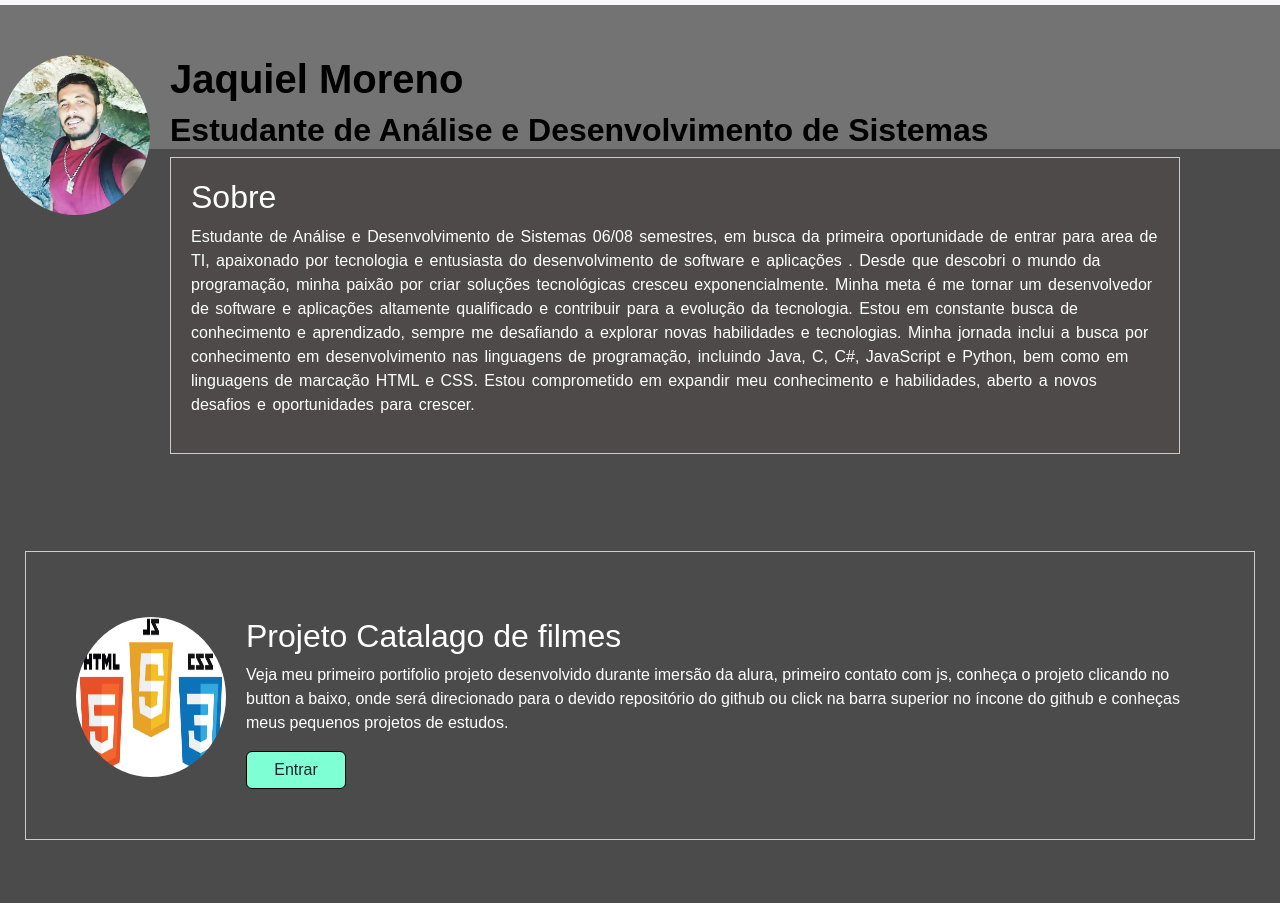
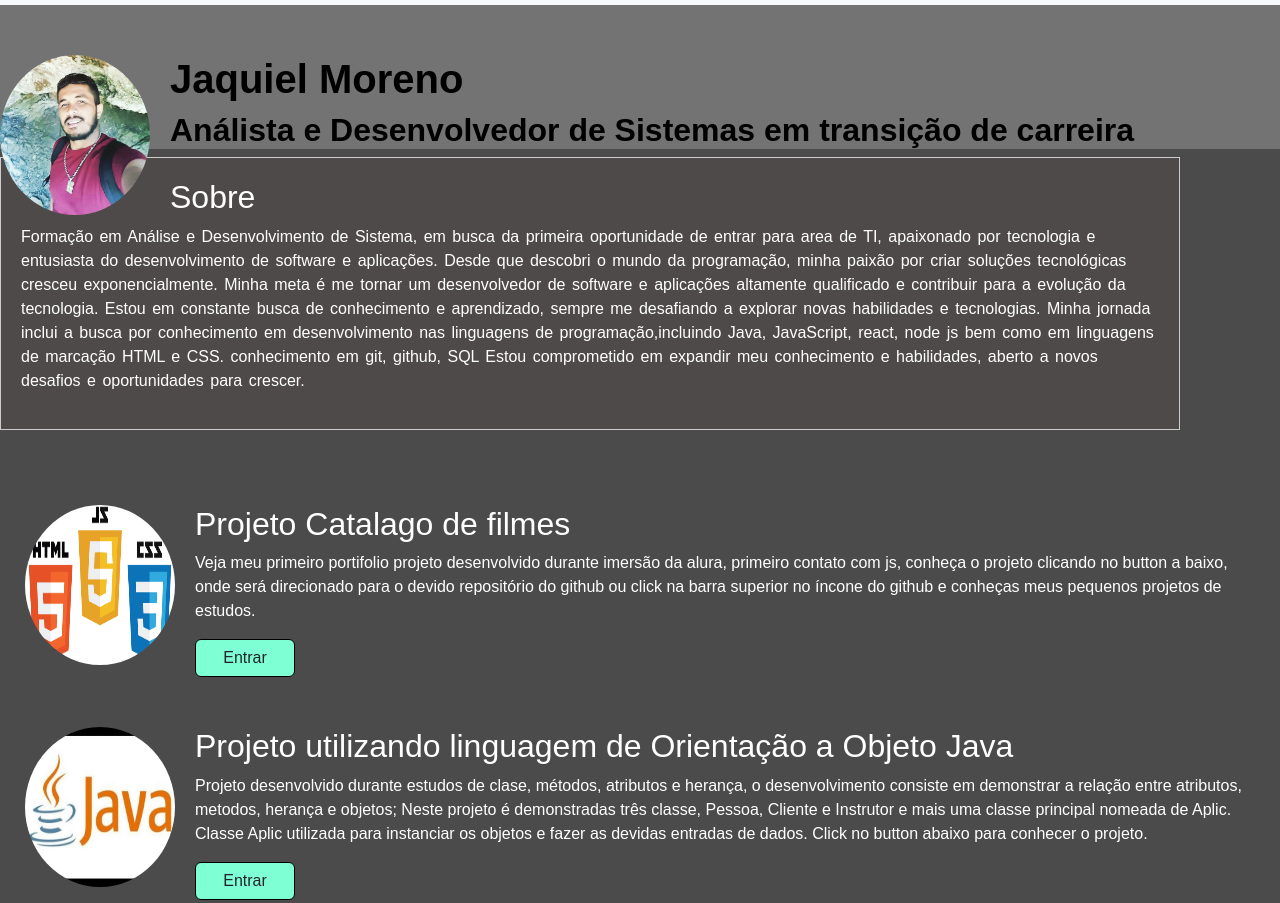
Before and after one commit to Jaquiel-Moreno/Portifolio, a plain HTML site: page index.html in a window 1280 px wide. Shown: the part 51-954 px from the top of the page. Drawn offline with nearby package versions, Linux system fonts and the light colour scheme.

Commit message:
Atualizacao, 22062025

```diff
--- a/index.css
+++ b/index.css
@@ -7,17 +7,17 @@
 
 
 body{
+    color: white;
     margin: 0;
     padding: 0;
-    color: rgb(255, 255, 255);
     background-image: none;
-    background-size: cover; /* Cobrir todo o espaço do body */
+   /* background-size: cover; /* Cobrir todo o espaço do body */
     background-repeat: no-repeat; /* Evitar repetição da imagem */
     background-attachment: fixed;
     font-family: Arial, sans-serif;
     background-color:  rgba(0, 0, 0, 0.705);
-    /* background-image: url('imagens/planeta2.jpg');URL da sua imagem de fundo */
-    background-repeat: no-repeat;
+    /* background-image: url('imagens/planeta2.jpg');*/
+    /*background-repeat: no-repeat; */
 
 }
 
@@ -76,12 +76,12 @@ body{
 
 .apresent {
 
-    display: flex;
+   /* display: flex;*/
     flex-wrap: wrap;
     justify-content: space-between;
     padding: 20px;
     background-color: rgba(255, 0, 0, 0.016);
-    border: 1px solid #ccc;
+    border: 1px solid #cccccc;
     line-height: 1.5; /* Espaçamento entre linhas */
     word-spacing: 2px;
     margin-right: 100px;
@@ -101,7 +101,6 @@ body{
 
 .rodape{
     text-align: center;
-    /* position: fixed; */
     bottom: 0;
     width: 100%;
     background-color:  rgba(0, 0, 0, 0.705);
--- a/index.html
+++ b/index.html
@@ -12,6 +12,7 @@
         crossorigin="anonymous"></script>
     <title>Portifolio</title>
 </head>
+<!-- https://jaquielmoreno.netlify.app/ -->
 
 <body>
     <header class="header_conteiner">
@@ -28,24 +29,30 @@
                     <div class="collapse navbar-collapse" id="navbarSupportedContent">
                         <ul class="navbar-nav mr-auto">
                             <li class="nav-item">
-                                <a class="nav-link" href="#Inicio"><img class="Ftlink" src="imagens/botao-de-inicio.png" alt="carregando" title="Início"></a>
+                                <a class="nav-link" href="#Inicio"><img class="Ftlink" src="imagens/botao-de-inicio.png"
+                                        alt="carregando" title="Início"></a>
                             </li>
 
                             <li class="nav-item">
-                                <a class="nav-link" href="#Sobre"><img class="Ftlink" src="imagens/perfil.png" alt="carregando" title="Sobre Mim"></a>
+                                <a class="nav-link" href="#Sobre"><img class="Ftlink" src="imagens/perfil.png"
+                                        alt="carregando" title="Sobre Mim"></a>
                             </li>
                             <li class="nav-item">
-                                <a class="nav-link" href="#Projetos"><img class="Ftlink" src="imagens/projetos.png" alt="Carregando" title="Projetos"></a>
+                                <a class="nav-link" href="#Projetos"><img class="Ftlink" src="imagens/projetos.png"
+                                        alt="Carregando" title="Projetos"></a>
                             </li>
                             <li class="nav-item">
-                                <a class="nav-link" href="https://github.com/Jaquiel-Moreno"><img class="Ftlink" src="imagens/github.png"  alt="Carregando" title="github">
+                                <a class="nav-link" href="https://github.com/Jaquiel-Moreno"><img class="Ftlink"
+                                        src="imagens/github.png" alt="Carregando" title="github">
                                 </a>
                             </li>
                             <li class="nav-item">
-                                <a class="nav-link" href="https://www.linkedin.com/in/jaquiel-moreno"><img class="Ftlink" src="imagens/linkedin.png" alt="Carregando" title="Linkedin"></a>
+                                <a class="nav-link" href="https://www.linkedin.com/in/jaquiel-moreno"><img
+                                        class="Ftlink" src="imagens/linkedin.png" alt="Carregando" title="Linkedin"></a>
                             </li>
                             <li class="nav-item">
-                                <a class="nav-link" href="contato.html"><img class="Ftlink" src="imagens/contato.png" alt="Carregando" title="Contato">
+                                <a class="nav-link" href="contato.html"><img class="Ftlink" src="imagens/contato.png"
+                                        alt="Carregando" title="Contato">
                                 </a>
                             </li>
                         </ul>
@@ -57,43 +64,30 @@
         <div class="div_h1">
             <img class="perfil" src="imagens/Insta.jpeg" alt="erro">
             <h1 id="Inicio"><strong>Jaquiel Moreno</strong></h1>
-            <h2><strong>Estudante de Análise e Desenvolvimento de Sistemas </strong></h2>
+            <h2><strong> Análista e Desenvolvedor de Sistemas em transição de carreira </strong></h2>
 
         </div>
 
     </header>
-   <fieldset class="apr">
+
     <section class="apresent">
         <h2 id="Sobre">Sobre</h2>
         <div class="Sobre">
-                <p> Estudante de Análise e Desenvolvimento de Sistemas 06/08 semestres, em busca da primeira
-                    oportunidade
-                    de entrar para area de TI, apaixonado por tecnologia e entusiasta do desenvolvimento de software e
-                    aplicações . Desde que descobri o mundo da programação,
-                    minha paixão por criar soluções tecnológicas cresceu exponencialmente.
-                    Minha meta é me tornar um desenvolvedor de software e aplicações altamente qualificado e contribuir
-                    para a evolução da tecnologia.
+            <p> Formação em Análise e Desenvolvimento de Sistema, em busca da primeira
+                oportunidade de entrar para area de TI, apaixonado por tecnologia e entusiasta do desenvolvimento de
+                software e aplicações. Desde que descobri o mundo da programação, minha paixão por criar soluções tecnológicas
+                cresceu exponencialmente. Minha meta é me tornar um desenvolvedor de software e aplicações altamente qualificado e contribuir para
+                a evolução da tecnologia.
 
                 Estou em constante busca de conhecimento e aprendizado, sempre me desafiando a explorar novas
-                    habilidades e
-                    tecnologias. Minha jornada inclui a busca por conhecimento em desenvolvimento nas linguagens
-                    de
-                    programação,
-                    incluindo Java, C, C#, JavaScript e Python, bem como em linguagens de marcação HTML e CSS. Estou
-                    comprometido
-                    em expandir meu conhecimento e habilidades, aberto a novos desafios e oportunidades para crescer.
+                habilidades e tecnologias. Minha jornada inclui a busca por conhecimento em desenvolvimento nas linguagens
+                de programação,incluindo Java, JavaScript, react, node js bem como em linguagens de marcação HTML e CSS. conhecimento em git, github, SQL
+                Estou comprometido em expandir meu conhecimento e habilidades, aberto a novos desafios e oportunidades para crescer.
             </p>
         </div>
     </section>
-    </fieldset>
-    <br>
-    <br>
-    <br>
        <main>
-
         <section class="conteiner">
-
-            <fieldset class="project">
             <div class="Projetos" id="Projetos">
                 <img src="imagens/tecn.png" alt="">
                 <h2> Projeto Catalago de filmes </h2>
@@ -105,16 +99,12 @@
                 </p>
                 <a class="btn" href="https://github.com/Jaquiel-Moreno/Catalogo.git">Entrar</title></a>
             </div>
-           </fieldset>
-            <br>
-            <br>
-            <br>
-            <fieldset class="project">
             <div class="Projetos">
                 <img src="imagens/tecnJava.jpg" alt="">
                 <h2> Projeto utilizando linguagem de Orientação a Objeto Java</h2>
                 <p> Projeto desenvolvido durante estudos de clase, métodos, atributos e herança, o
-                        desenvolvimento consiste em demonstrar a relação entre atributos, metodos, herança e objetos;
+                    desenvolvimento consiste em demonstrar a relação entre atributos, metodos, herança e
+                    objetos;
                     Neste projeto é demonstradas três classe, Pessoa, Cliente e Instrutor e mais uma
                     classe principal nomeada de Aplic.
                     Classe Aplic utilizada para instanciar os objetos e fazer as devidas entradas de dados.
@@ -123,19 +113,16 @@
                 <a class="btn" href="https://github.com/Jaquiel-Moreno/ProjetosJava.git">Entrar</a>
 
             </div>
-            </fieldset>
-            <br>
-            <br>
-            <br>
-            <fieldset class="project">
             <div class="Projetos">
                 <img src="imagens/htmlCss.PNG" alt="">
 
                 <h2> Projeto Comidas típicas do nodeste</h2>
                 <p>Projeto desenvolvido durante estudo em programação para web, desenvolvido durante aulas, com
-                        orientação da professora podemos desenvolver esse pequeno projeto, onde desenvolvemos os nossos
+                    orientação da professora podemos desenvolver esse pequeno projeto, onde desenvolvemos os
+                    nossos
                     conhecimentos em html e css.
-                        O projeto nos trouxe uma gama muito grnade e enriquecedora de conceitos relacionandos a html e
+                    O projeto nos trouxe uma gama muito grnade e enriquecedora de conceitos relacionandos a html
+                    e
                     css,
                     entendemos a utilização de muitos conceitos, que era desconhecido por alguns colegas.
                     Conheça esse pequeno projeto clicando no button a baixo o qual lhe direcionará direto ao
@@ -146,7 +133,7 @@
                 <a class="btn" href="https://github.com/Jaquiel-Moreno/Comidastipicas.git">Entrar</a>
 
             </div>
-            </fieldset>
+
 
         </section>
 
```
Lines whose indentation alone changed are shown as unchanged.
